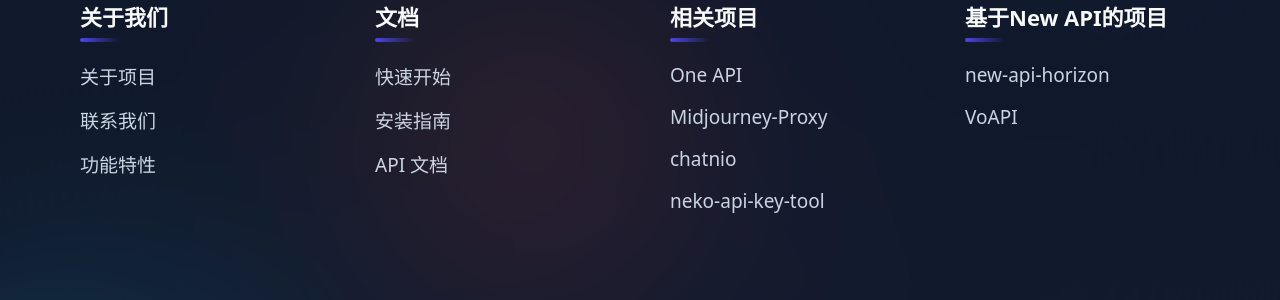
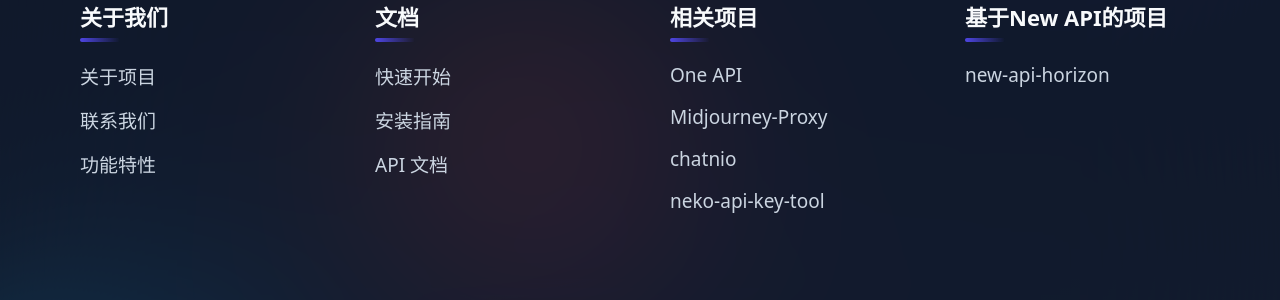
Before and after one commit to zeta-techs/new-api-docs, an MkDocs documentation site: the page built from docs/blog/index.md, in a window 1280 px wide and 1096 px high. Shown: the part 608-908 px from the top of the window. Built offline with MkDocs 1.6.1 and Material for MkDocs 9.7.7, drawn with Linux system fonts in a browser that asks for light colours; comment, search, counter and statistics services are not loaded.

Commit message:
🔖chore: Temporarily disable links to related open source projects

```diff
--- a/newapi/overrides/partials/footer.html
+++ b/newapi/overrides/partials/footer.html
@@ -54,7 +54,7 @@
                 <h3>基于New API的项目</h3>
                 <ul>
                     <li><a href="https://github.com/Calcium-Ion/new-api-horizon" target="_blank"><span>new-api-horizon</span></a></li>
-                    <li><a href="https://github.com/VoAPI/VoAPI" target="_blank"><span>VoAPI</span></a></li>
+                    <!-- <li><a href="https://github.com/VoAPI/VoAPI" target="_blank"><span>VoAPI</span></a></li> -->
                 </ul>
             </div>
         </div>
```
